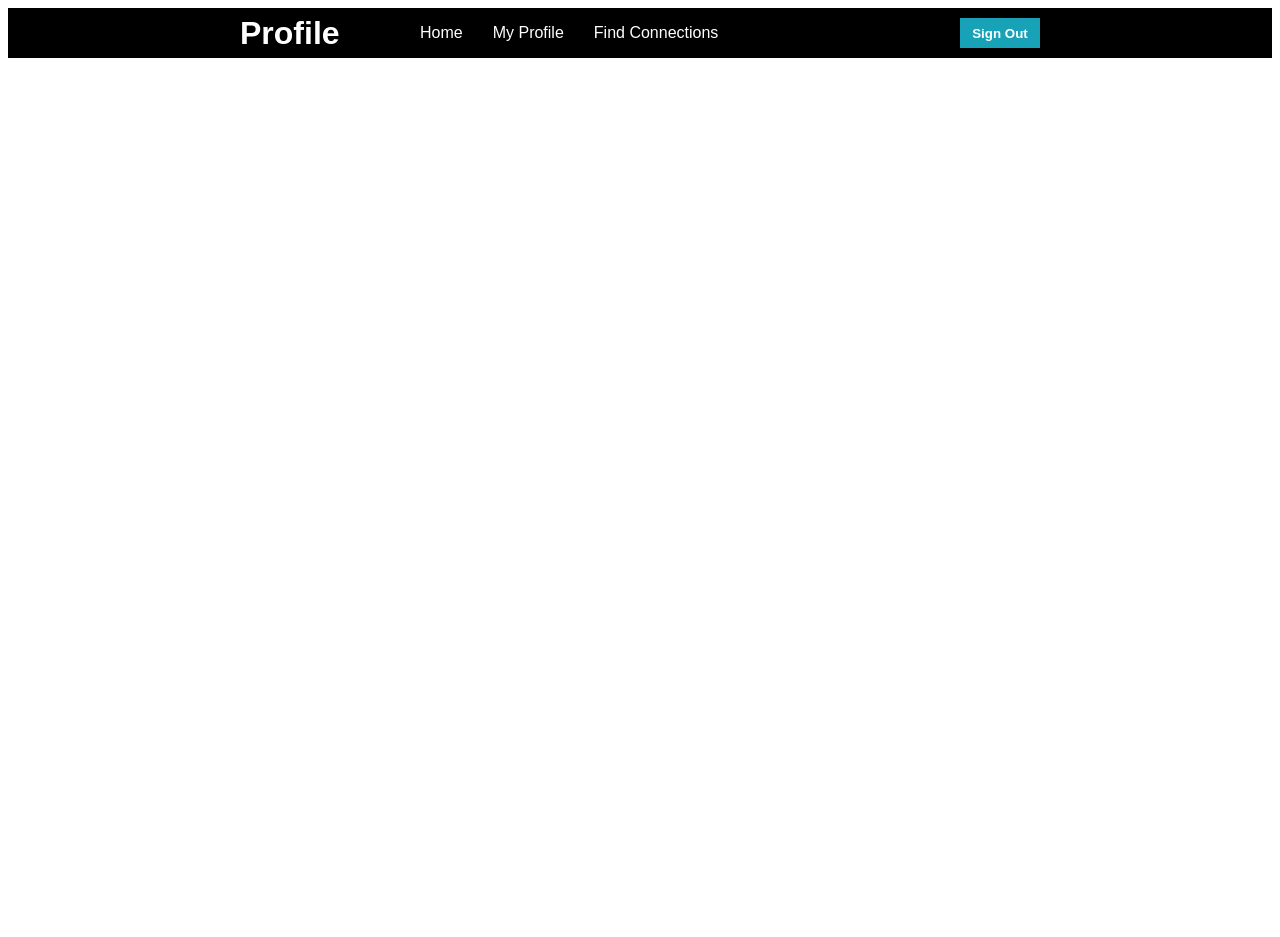
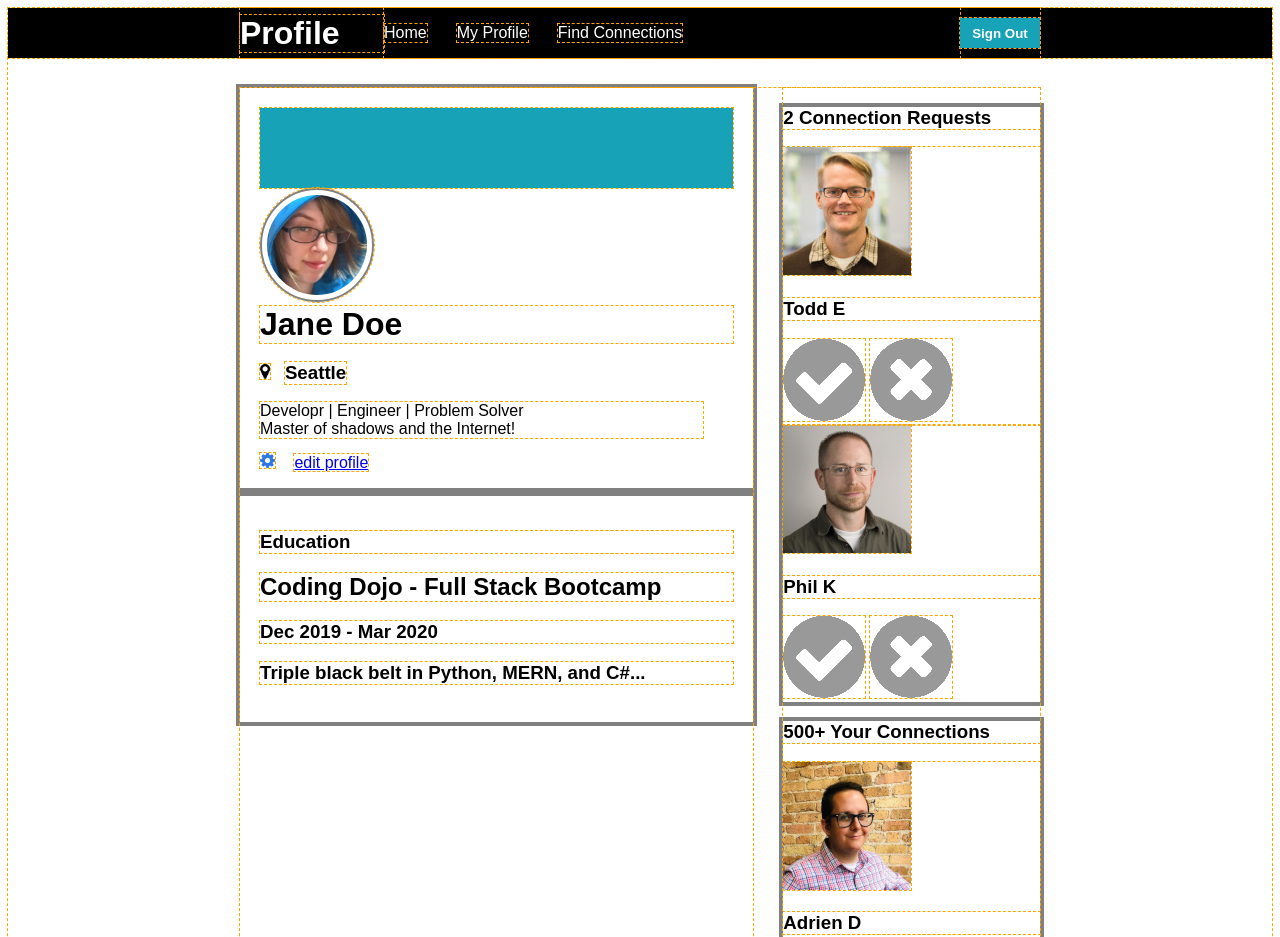
Before and after one commit to baidann/CSS, a plain HTML site: page Profile Page/index.html in a window 1280 px wide. Shown: the top 937 px of the page. Before the commit the page ends 800 px from the top, so only its background shows below. Drawn offline with Linux system fonts and the light colour scheme.

Commit message:
created 2 columns

```diff
--- a/Profile Page/index.html
+++ b/Profile Page/index.html
@@ -20,5 +20,69 @@
         </div>
     </div>
 
+    <div class="container">
+        <div class="colLeft take2">
+            <div class="header gray">
+                <div class="boxTitle blue"></div>
+                <img class="lrgProfilePic" src="./1614265160__images/images/jane-m.jpg" alt="jane profile image">
+                <h1>Jane Doe</h1>
+                <img class="iconLocation" src="./1614282895__icons/icons/map-marker.png" alt="location icon"><h3>Seattle</h3>
+                <p>Developr | Engineer | Problem Solver <br> Master of shadows and the Internet! </p>
+                <img class="icon" src="./1614282895__icons/icons/gear.png" alt="gear icon" > <a href="#">edit profile</a>
+            </div>
+            <div class="education gray">
+                <div class="boxTitle">
+                    <h3>Education</h3>
+                </div>
+                <h2>Coding Dojo - Full Stack Bootcamp</h2>
+                <h3>Dec 2019 - Mar 2020</h3>
+                <h3>Triple black belt in Python, MERN, and C#...</h3>
+            </div>
+        </div>
+        <div class="colRight take1">
+            <div class="requests gray">
+                <div class="boxTitle">
+                    <h3>2  Connection Requests</h3>
+                </div>
+                <div class="userProfile">
+                    <img class="smProfilePic" src="./1614265160__images/images/todd-s.jpg" alt="todd e">
+                    <h3>Todd E</h3>
+                    <img class="profileIcon" src="./1614282895__icons/icons/accept-circle.png" alt="accept icon">
+                    <img class="profileIcon" src="./1614282895__icons/icons/close-circle.png" alt="deny icon">
+                </div>
+                <div class="userProfile">
+                    <img class="smProfilePic" src="./1614265160__images/images/phil-s.jpg" alt="phil k">
+                    <h3>Phil K</h3>
+                    <img class="profileIcon" src="./1614282895__icons/icons/accept-circle.png" alt="accept icon">
+                    <img class="profileIcon" src="./1614282895__icons/icons/close-circle.png" alt="deny icon">
+                </div>
+            </div>
+            <div class="connections gray">
+                <div class="boxTitle">
+                    <h3>500+  Your Connections</h3>
+                </div>
+                <div class="userProfile">
+                    <img class="smProfilePic" src="./1614265160__images/images/adrien-s.jpg" alt="adrien d">
+                    <h3>Adrien D</h3>
+                </div>
+                <div class="userProfile">
+                    <img class="smProfilePic" src="./1614265160__images/images/anne-s.jpg" alt="anne j">
+                    <h3>Anne J</h3>
+                </div>
+                <div class="userProfile">
+                    <img class="smProfilePic" src="./1614265160__images/images/alayne-s.jpg" alt="alayne t">
+                    <h3>Alayne T</h3>
+                </div>
+                <div class="userProfile">
+                    <img class="smProfilePic" src="./1614265160__images/images/arry-s.jpg" alt="arry y">
+                    <h3>Arry Y</h3>
+                </div>
+                <div class="viewMore blueUndLine">
+                    <a href="#">View More</a>
+                </div>
+            </div>
+        </div>
+    </div>
+
 </body>
 </html>
--- a/Profile Page/style.css
+++ b/Profile Page/style.css
@@ -1,19 +1,14 @@
 *{
     /* padding:0;
     margin:0; */
-    /* outline: orange dashed 1px; */
+    outline: orange dashed 1px;
     font-family: Arial, Helvetica, sans-serif
 }
-/*
-body{
-    padding: 0 auto;
-} */
 .center{
     height: 50px;
     background-color: black;
     display: flex;
     justify-content: center;
-
 }
 .nav{
     width: 800px;
@@ -24,25 +19,19 @@ body{
     justify-content: space-between;
     align-items: center;
     /* padding: 10px 200px 10px 200; */
-
 }
-
 h1 {
     flex:1;
 }
-
-
 .dash{
-    flex: 3;
+    flex: 4;
     display: flex;
     justify-content: flex-start;
     align-items: center;
 }
-
 p{
 margin-right: 30px;
 }
-
 button{
     color: white;
     border: black;
@@ -52,3 +41,50 @@ margin-right: 30px;
     height: 30px;
     background-color: #17a2b8;
 }
+.container{
+    width: 800px;
+    margin: 30px auto;
+    display: flex;
+    justify-content: center;
+}
+.colLeft{
+    margin-right: 30px;
+    flex: 2;
+}
+.colRight{
+    flex: 1;
+}
+.gray{
+    outline: gray solid 4px;
+}
+.header, .education{
+    padding: 20px;
+}
+.header .blue{
+    height: 80px;
+    width: inherit;
+    background-color: #17a2b8;
+}
+.header .lrgProfilePic{
+    width: 100px;
+    padding: 5px;
+    border-radius: 50%;
+    border: 2px solid gray;
+}
+.header h1{
+    margin: 0;
+}
+.header .iconLocation, .header .icon{
+    height: 15px;
+    margin-right: 15px;
+}
+.header h3{
+    display: inline-block;
+}
+.header p{
+    margin-top: 0;
+    margin-bottom: 15px;
+}
+.education .boxtitle{
+
+}
```
Also changed, not shown: Profile Page/1614265160__images/images/adrien-s.jpg (added), Profile Page/1614265160__images/images/alayne-s.jpg (added), Profile Page/1614265160__images/images/anne-s.jpg (added), Profile Page/1614265160__images/images/arry-s.jpg (added), Profile Page/1614265160__images/images/jane-m.jpg (added), Profile Page/1614265160__images/images/phil-s.jpg (added), Profile Page/1614265160__images/images/todd-s.jpg (added), Profile Page/1614282895__icons/icons/accept-circle.png (added), Profile Page/1614282895__icons/icons/close-circle.png (added), Profile Page/1614282895__icons/icons/gear.png (added), Profile Page/1614282895__icons/icons/map-marker.png (added). Lines whose indentation alone changed are shown as unchanged.
